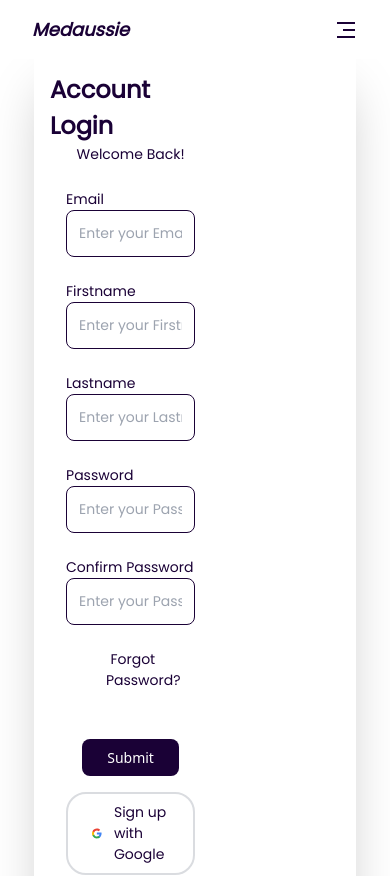
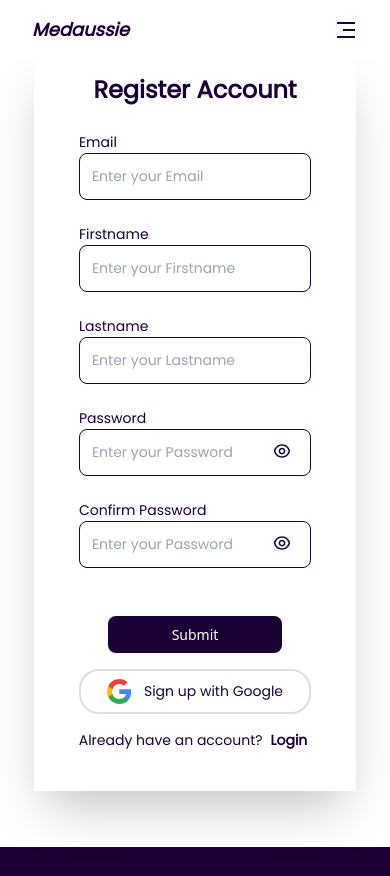
Before and after one commit to Eradz/Medaussie, a Next.js app: page /signup in a window 390 px wide. Shown: the top 876 px of the page. Built offline with nearby package versions, Linux system fonts and the light colour scheme.

Commit message:
Responsive authentication pages

```diff
--- /dev/null
+++ b/components/icons/EyeHideIcon.tsx
@@ -0,0 +1,16 @@
+const EyeHideIcon = ({
+    ...restOfProps
+  }: React.SVGProps<SVGSVGElement>) => (
+    <svg
+      xmlns="http://www.w3.org/2000/svg"
+      viewBox="0 0 24 24"
+      width="18"
+      height="18"
+      fill="currentColor"
+      {...restOfProps}
+    >
+      <path d="M17.8827 19.2968C16.1814 20.3755 14.1638 21.0002 12.0003 21.0002C6.60812 21.0002 2.12215 17.1204 1.18164 12.0002C1.61832 9.62282 2.81932 7.5129 4.52047 5.93457L1.39366 2.80777L2.80788 1.39355L22.6069 21.1925L21.1927 22.6068L17.8827 19.2968ZM5.9356 7.3497C4.60673 8.56015 3.6378 10.1672 3.22278 12.0002C4.14022 16.0521 7.7646 19.0002 12.0003 19.0002C13.5997 19.0002 15.112 18.5798 16.4243 17.8384L14.396 15.8101C13.7023 16.2472 12.8808 16.5002 12.0003 16.5002C9.51498 16.5002 7.50026 14.4854 7.50026 12.0002C7.50026 11.1196 7.75317 10.2981 8.19031 9.60442L5.9356 7.3497ZM12.9139 14.328L9.67246 11.0866C9.5613 11.3696 9.50026 11.6777 9.50026 12.0002C9.50026 13.3809 10.6196 14.5002 12.0003 14.5002C12.3227 14.5002 12.6309 14.4391 12.9139 14.328ZM20.8068 16.5925L19.376 15.1617C20.0319 14.2268 20.5154 13.1586 20.7777 12.0002C19.8603 7.94818 16.2359 5.00016 12.0003 5.00016C11.1544 5.00016 10.3329 5.11773 9.55249 5.33818L7.97446 3.76015C9.22127 3.26959 10.5793 3.00016 12.0003 3.00016C17.3924 3.00016 21.8784 6.87992 22.8189 12.0002C22.5067 13.6998 21.8038 15.2628 20.8068 16.5925ZM11.7229 7.50857C11.8146 7.50299 11.9071 7.50016 12.0003 7.50016C14.4855 7.50016 16.5003 9.51488 16.5003 12.0002C16.5003 12.0933 16.4974 12.1858 16.4919 12.2775L11.7229 7.50857Z"></path>
+    </svg>
+  );
+
+  export default EyeHideIcon;
--- /dev/null
+++ b/components/icons/EyeShowIcon.tsx
@@ -0,0 +1,16 @@
+const EyeShowIcon = ({
+    ...restOfProps
+  }: React.SVGProps<SVGSVGElement>) => (
+    <svg
+      xmlns="http://www.w3.org/2000/svg"
+      viewBox="0 0 24 24"
+      width="18"
+      height="18"
+      fill="currentColor"
+      {...restOfProps}
+    >
+      <path d="M12.0003 3C17.3924 3 21.8784 6.87976 22.8189 12C21.8784 17.1202 17.3924 21 12.0003 21C6.60812 21 2.12215 17.1202 1.18164 12C2.12215 6.87976 6.60812 3 12.0003 3ZM12.0003 19C16.2359 19 19.8603 16.052 20.7777 12C19.8603 7.94803 16.2359 5 12.0003 5C7.7646 5 4.14022 7.94803 3.22278 12C4.14022 16.052 7.7646 19 12.0003 19ZM12.0003 16.5C9.51498 16.5 7.50026 14.4853 7.50026 12C7.50026 9.51472 9.51498 7.5 12.0003 7.5C14.4855 7.5 16.5003 9.51472 16.5003 12C16.5003 14.4853 14.4855 16.5 12.0003 16.5ZM12.0003 14.5C13.381 14.5 14.5003 13.3807 14.5003 12C14.5003 10.6193 13.381 9.5 12.0003 9.5C10.6196 9.5 9.50026 10.6193 9.50026 12C9.50026 13.3807 10.6196 14.5 12.0003 14.5Z"></path>
+    </svg>
+  );
+
+  export default EyeShowIcon;
--- a/src/app/login/page.tsx
+++ b/src/app/login/page.tsx
@@ -3,12 +3,14 @@
 import React, {useState} from 'react'
 import Link from "next/link"
 import GoogleIcon from '../../../components/icons/GoogleIcon';
+import EyeHideIcon from '../../../components/icons/EyeHideIcon';
+import EyeShowIcon from '../../../components/icons/EyeShowIcon';
 
 const Page = () => {
     // fetch("https")
     const [email, setEmail] = useState("");
     const [password, setPassword] = useState("");
-    // const [showPassword, setShowPassword] = useState(false)
+    const [showPassword, setShowPassword] = useState(false)
     const details = [
         {type: "email", name: "Email", placeholder: "Enter your Email", value: email, edit: (value: string)=>{setEmail(value)}},
         {type: "password", name: "Password", placeholder: "Enter your Password", value: password, edit: (value: string)=>{setPassword(value)}},
@@ -16,28 +18,28 @@ const Page = () => {
     return (
     <div className="flex justify-center items-center px-4 py-14 bg-primary">
         <div className="flex shadow-2xl w-[90%] ">
-            <div  className="flex flex-col justify-center items-center gap-6 w-[60%]" >
+            <div  className="flex flex-col justify-center items-center gap-6 w-full md:w-[60%]" >
             <div>
             <h1 className="text-[24px] font-semibold text-secondary">
             Account Login
             </h1>
-            <p className="text-[14px] text-[#645D5D]">
-             Welcome Back!
-            </p>
           </div>
           <form className="flex flex-col w-[80%] gap-6 ">
-            {details.map(({name, value, type, placeholder, edit})=>{
+            {details.map(({name, value, type, placeholder, edit}, i)=>{
                 return (
-              <div className= 'w-full relative' key={name}>
+              <div className= 'w-full' key={name}>
                    <label className="text-[14px]">{name}</label>
                    <input
                    type={type}
                    name={name}
-                   className={"w-full p-3 rounded-lg border-[1px] border-secondary focus:outline-none focus:ring-2 focus:ring-blue-500 " }
+                   className={"relative w-full p-3 rounded-lg border-[1px] border-secondary focus:outline-none focus:ring-2 focus:ring-blue-500 " }
                    placeholder={placeholder}
                    value={value}
                    onChange={(e)=>edit(e.target.value)}
                    ></input>
+                   {
+                    showPassword ? <EyeHideIcon onClick={()=> setShowPassword(false)} className={i > 0 ? 'absolute right-5 top-[50%]' : "hidden"}/> : <EyeShowIcon onClick={()=> setShowPassword(true)} className={i > 2 ? 'absolute right-5 top-[50%]' : "hidden"}/>
+                   }
                 </div>
                 )
             })}
--- a/src/app/signup/page.tsx
+++ b/src/app/signup/page.tsx
@@ -3,6 +3,8 @@
 import React, {useState} from 'react'
 import Link from "next/link"
 import GoogleIcon from '../../../components/icons/GoogleIcon';
+import EyeHideIcon from '../../../components/icons/EyeHideIcon';
+import EyeShowIcon from '../../../components/icons/EyeShowIcon';
 
 const Page = () => {
     // fetch("https")
@@ -11,46 +13,44 @@ const Page = () => {
     const [confirmPassword, setConfirmPassword] = useState("");
     const [firstname, setFirstname] = useState("");
     const [lastname, setLastname] = useState("");
-    // const [showPassword, setShowPassword] = useState(false)
+    const [showPassword, setShowPassword] = useState(false)
+
     const details = [
         {type: "email", name: "Email", placeholder: "Enter your Email", value: email, edit: (value: string)=>{setEmail(value)}},
         {type: "text", name: "Firstname", placeholder: "Enter your Firstname", value: firstname, edit: (value: string)=>{setFirstname(value)}},
         {type: "text", name: "Lastname", placeholder: "Enter your Lastname", value: lastname, edit: (value: string)=>{setLastname(value)}},
-        {type: "password", name: "Password", placeholder: "Enter your Password", value: password, edit: (value: string)=>{setPassword(value)}},
-        {type: "password", name: "Confirm Password", placeholder: "Enter your Password", value: confirmPassword, edit: (value: string)=>{setConfirmPassword(value)}},
+        {type: showPassword ? "text" : "password" , name: "Password", placeholder: "Enter your Password", value: password, edit: (value: string)=>{setPassword(value)}},
+        {type: showPassword ? "text" : "password" , name: "Confirm Password", placeholder: "Enter your Password", value: confirmPassword, edit: (value: string)=>{setConfirmPassword(value)}},
     ]
     return (
     <div className="flex justify-center items-center px-4 py-14 bg-primary">
         <div className="flex shadow-2xl w-[90%] ">
-            <div className="flex flex-col p-4 justify-center items-center gap-6 w-[60%]">
+            <div className="flex flex-col p-4 justify-center items-center gap-6 w-full md:w-[60%]">
             <div>
             <h1 className="text-[24px] font-semibold text-secondary">
-            Account Login
+            Register Account
             </h1>
-            <p className="text-[14px]  text-center">
-             Welcome Back!
-            </p>
           </div>
           <form className="flex flex-col w-[80%] gap-6 ">
-            {details.map(({name, value, type, placeholder, edit})=>{
+            {details.map(({name, value, type, placeholder, edit}, i)=>{
                 return (
               <div className= 'w-full relative' key={name}>
                    <label className="text-[14px]">{name}</label>
                    <input
                    type={type}
                    name={name}
-                   className={"w-full p-3 rounded-lg border-solid border-secondary border-[1px] focus:outline-none focus:ring-2 focus:ring-blue-500 " }
+                   className={"w-full p-3 rounded-lg border-solid border-secondary border-[1px] focus:outline-none focus:ring-2 focus:ring-blue-500 relative" }
                    placeholder={placeholder}
                    value={value}
                    onChange={(e)=>edit(e.target.value)}
                    ></input>
+                   {
+                    showPassword ? <EyeHideIcon onClick={()=> setShowPassword(false)} className={i > 2 ? 'absolute right-5 top-[50%]' : "hidden"}/> : <EyeShowIcon onClick={()=> setShowPassword(true)} className={i > 2 ? 'absolute right-5 top-[50%]' : "hidden"}/>
+                   }
                 </div>
                 )
             })}
           </form>
-          <div className='w-full text-right px-14'>
-          <Link href="">Forgot Password?</Link>
-          </div>
           <div className="py-6 flex flex-col justify-center items-center gap-4 w-full">
           <button
               type="submit"
```
